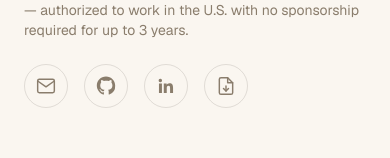
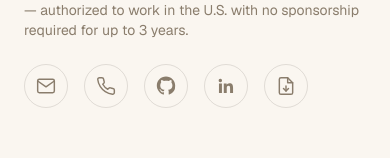
Before and after one commit to soorajmanoj/soorajmanoj.github.io, a Next.js app: page / in a window 390 px wide. Shown: the part 7923-8081 px from the top of the page. Built offline with nearby package versions, Linux system fonts and the light colour scheme.

Commit message:
Add phone number icon link to Contact section

```diff
--- a/app/components/Contact.tsx
+++ b/app/components/Contact.tsx
@@ -27,6 +27,16 @@ export default function Contact() {
             <svg xmlns="http://www.w3.org/2000/svg" viewBox="0 0 24 24" fill="none" stroke="currentColor" strokeWidth="1.75" strokeLinecap="round" strokeLinejoin="round" className="h-5 w-5">
               <rect x="2" y="4" width="20" height="16" rx="2" />
               <path d="m22 6-10 7L2 6" />
+            </svg>
+          </a>
+          <a
+            href={`tel:${profile.phone.replace(/[^+\d]/g, "")}`}
+            aria-label="Phone"
+            title={profile.phone}
+            className="flex h-11 w-11 items-center justify-center rounded-full border border-card-border text-muted transition-colors hover:border-accent hover:bg-accent/10 hover:text-accent"
+          >
+            <svg xmlns="http://www.w3.org/2000/svg" viewBox="0 0 24 24" fill="none" stroke="currentColor" strokeWidth="1.75" strokeLinecap="round" strokeLinejoin="round" className="h-5 w-5">
+              <path d="M22 16.92v3a2 2 0 0 1-2.18 2 19.79 19.79 0 0 1-8.63-3.07 19.5 19.5 0 0 1-6-6 19.79 19.79 0 0 1-3.07-8.67A2 2 0 0 1 4.11 2h3a2 2 0 0 1 2 1.72c.127.96.36 1.903.7 2.81a2 2 0 0 1-.45 2.11L8.09 9.91a16 16 0 0 0 6 6l1.27-1.27a2 2 0 0 1 2.11-.45c.907.34 1.85.57 2.81.7A2 2 0 0 1 22 16.92Z" />
             </svg>
           </a>
           <a
```
